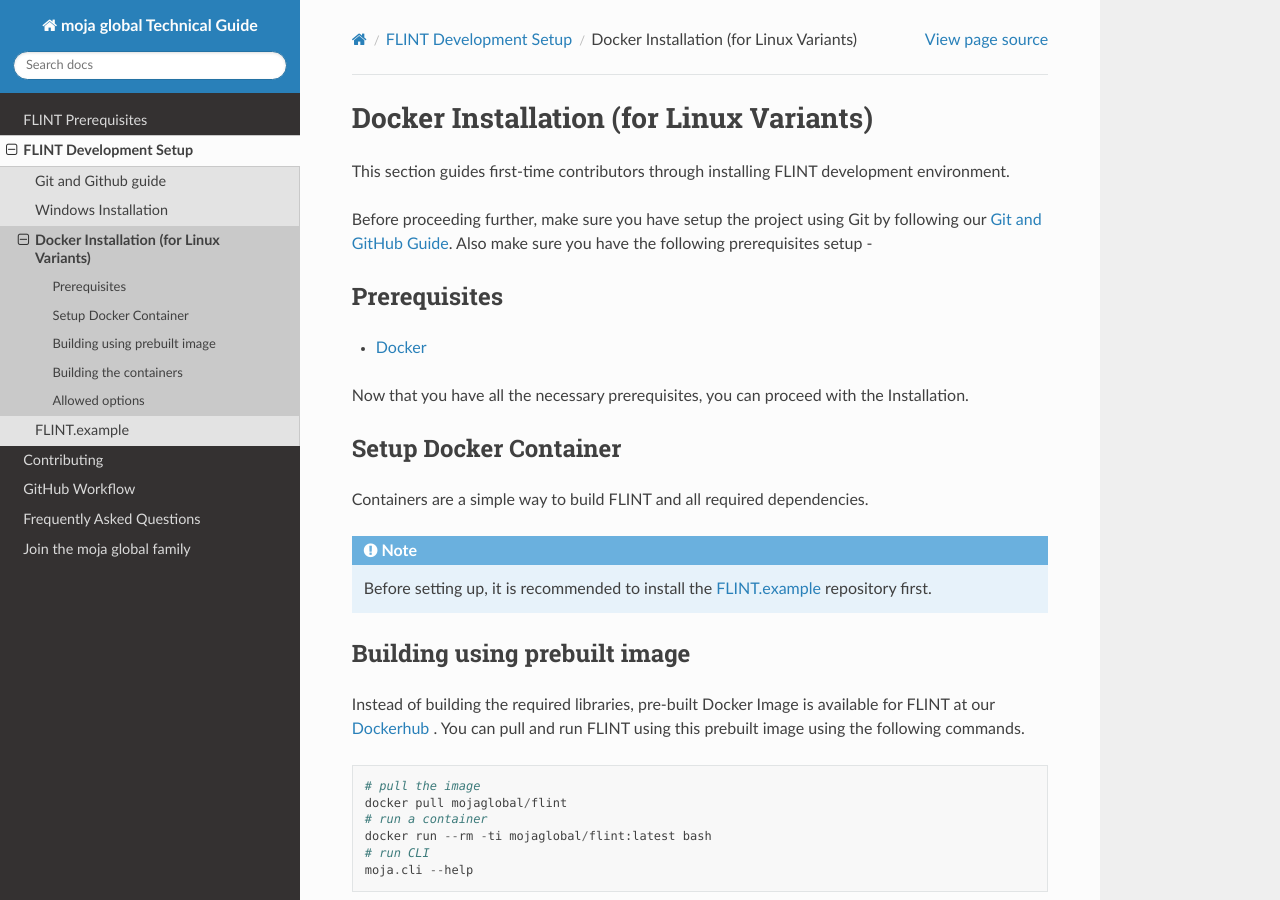
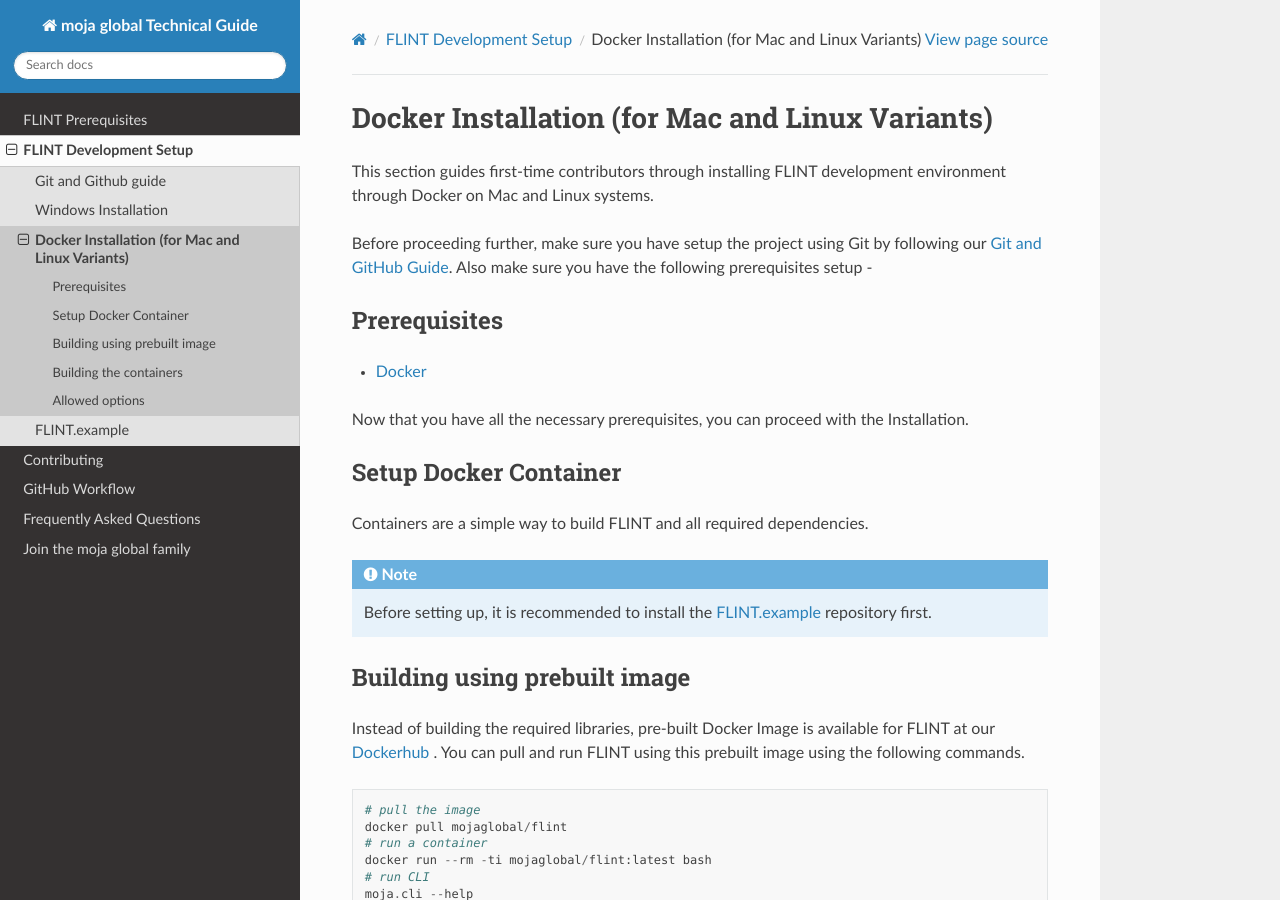
Before and after one commit to moja-global/moja_global_docs, a Sphinx documentation site: the page built from docs/DevelopmentSetup/docker_installation.rst, in a window 1280 px wide and 900 px high. Built offline with Sphinx 7.4.7 and the Read the Docs theme 2.0.0, drawn with Linux system fonts in a browser that asks for light colours.

Commit message:
add mac to docker installation

```diff
--- a/docs/DevelopmentSetup/docker_installation.rst
+++ b/docs/DevelopmentSetup/docker_installation.rst
@@ -1,9 +1,9 @@
 .. _DevelopmentSetup:
 
-Docker Installation (for Linux Variants)
-########################################
+Docker Installation (for Mac and Linux Variants)
+################################################
 
-This section guides first-time contributors through installing FLINT development environment.
+This section guides first-time contributors through installing FLINT development environment through Docker on Mac and Linux systems.
 
 Before proceeding further, make sure you have setup the project using Git by following our `Git and GitHub Guide <git_and_github_guide.html>`_.
 Also make sure you have the following prerequisites setup -
```
